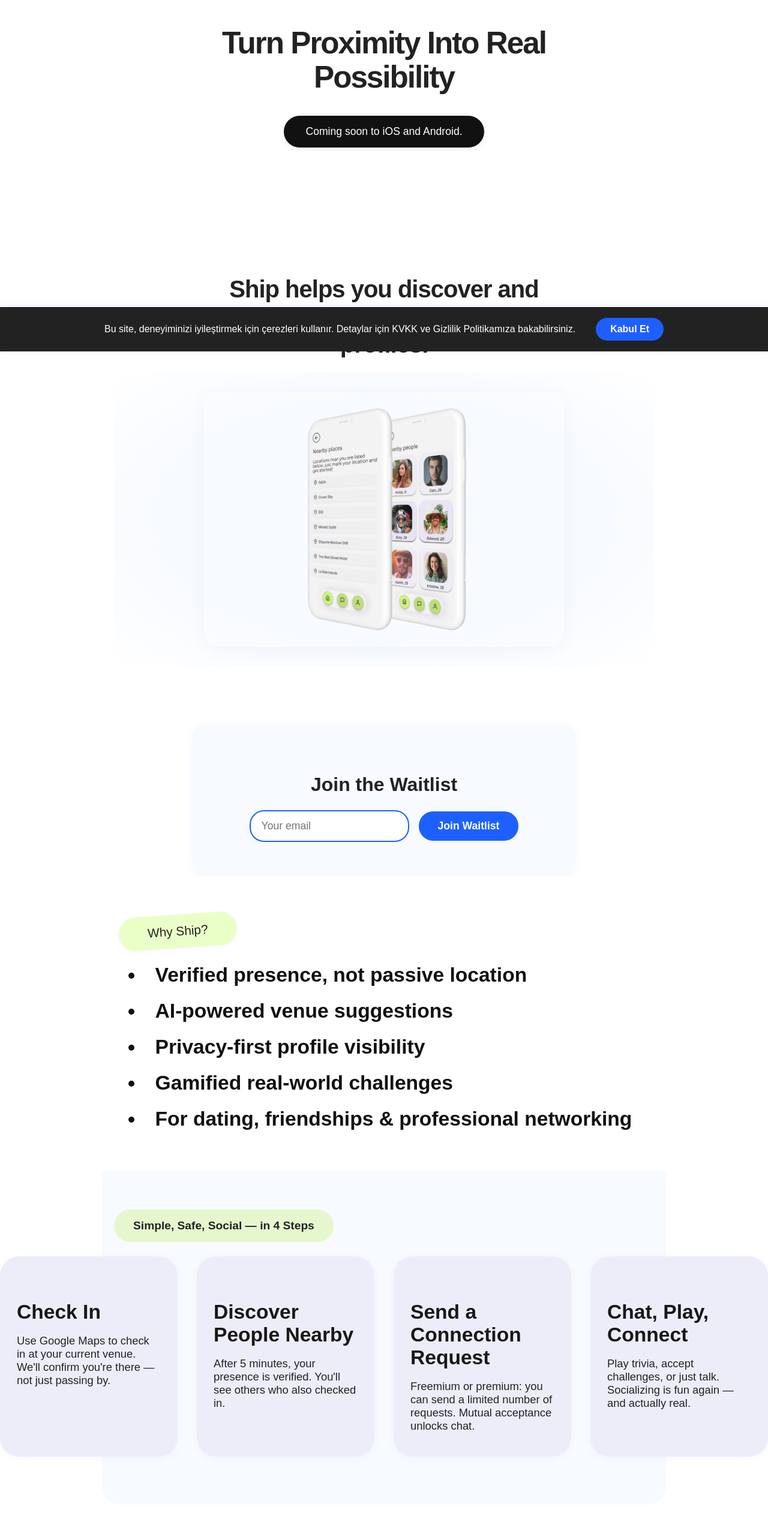
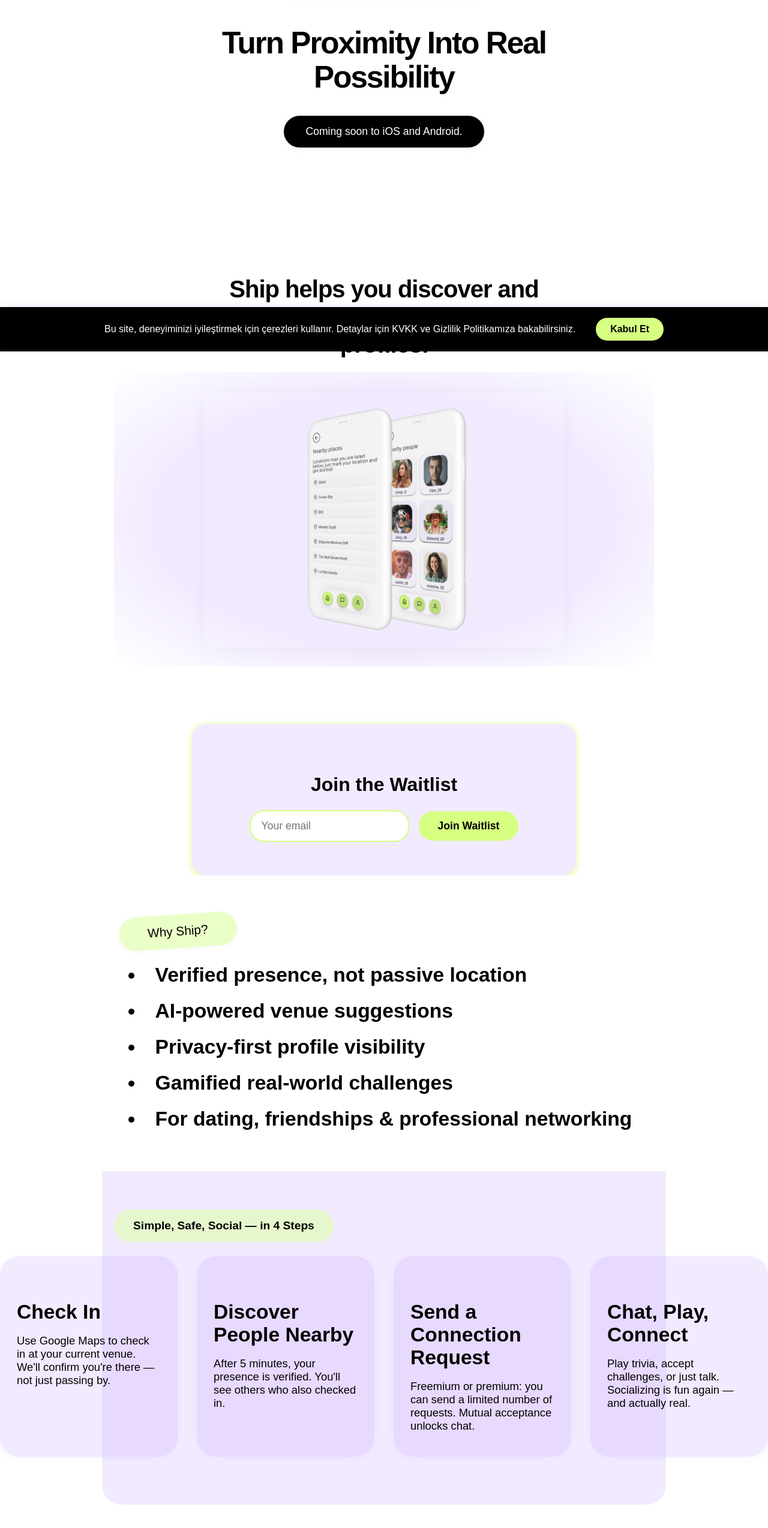
Before and after one commit to mertkilickaplan/shipWebsite, a React (Create React App) app: page / in a window 1280 px wide. Shown: the part 214-2762 px from the top of the page at 60% size. Built offline with nearby package versions, Linux system fonts and the light colour scheme.

Commit message:
Apply new brand palette

```diff
--- a/src/App.css
+++ b/src/App.css
@@ -1,3 +1,5 @@
+@import './styles.css';
+
 .App {
   text-align: center;
 }
@@ -14,18 +16,18 @@
 }
 
 .App-header {
-  background-color: #282c34;
+  background-color: var(--bg);
   min-height: 100vh;
   display: flex;
   flex-direction: column;
   align-items: center;
   justify-content: center;
   font-size: calc(10px + 2vmin);
-  color: white;
+  color: var(--text);
 }
 
 .App-link {
-  color: #61dafb;
+  color: var(--primary);
 }
 
 @keyframes App-logo-spin {
@@ -40,22 +42,22 @@
 body {
   margin: 0;
   font-family: Arial, sans-serif;
-  background: #ffffff;
+  background: var(--bg);
 }
 .header, .footer {
-  background: #1e60ff;
-  color: white;
+  background: var(--primary);
+  color: var(--text);
   padding: 40px 20px;
   text-align: center;
 }
 .features, .download {
-  background: #f4f4f4;
+  background: var(--accent);
   padding: 40px 20px;
   text-align: center;
 }
 .button {
-  background: #1e60ff;
-  color: #fff;
+  background: var(--primary);
+  color: var(--text);
   padding: 12px 24px;
   border: none;
   border-radius: 6px;
@@ -66,7 +68,7 @@
   transition: background 0.2s;
 }
 .button:hover {
-  background: #3566b8;
+  background: #c3f46f;
 }
 a {
   color: inherit;
@@ -81,20 +83,20 @@
 }
 .section h1, .section h2 {
   margin-bottom: 24px;
-  color: #222;
+  color: var(--text);
 }
 .section.about {
-  background: #ffffff;
+  background: var(--bg);
   text-align: center;
 }
 .section.services {
-  background: #fff;
+  background: var(--bg);
 }
 .section.projects {
-  background: #f7faff;
+  background: var(--accent);
 }
 .section.contact {
-  background: #fff;
+  background: var(--bg);
   text-align: center;
 }
 
@@ -106,7 +108,7 @@
   justify-content: center;
 }
 .project-card {
-  background: #fff;
+  background: var(--accent);
   border-radius: 12px;
   box-shadow: 0 2px 8px rgba(0,0,0,0.06);
   padding: 32px 24px;
@@ -122,8 +124,8 @@
 
 /* Footer */
 .footer {
-  background: #1e60ff;
-  color: #fff;
+  background: var(--primary);
+  color: var(--text);
   text-align: center;
   padding: 32px 20px;
   font-size: 1rem;
@@ -153,7 +155,7 @@
   width: 40vw;
   height: auto;
   object-fit: contain;
-  background: #f7faff;
+  background: var(--accent);
   border-radius: 16px;
   padding: 12px;
 }
@@ -166,7 +168,7 @@
   min-height: 60vh;
   padding-top: 48px;
   padding-bottom: 48px;
-  background: #fff;
+  background: var(--bg);
 }
 .hero-logo {
   max-width: 320px;
@@ -183,15 +185,15 @@
   margin: 0 0 40px 0;
   line-height: 1.1;
   letter-spacing: -2px;
-  color: #111;
+  color: var(--text);
 }
 .hero-btn-wrapper {
   display: flex;
   justify-content: center;
 }
 .hero-btn {
-  background: #111;
-  color: #fff;
+  background: var(--text);
+  color: var(--bg);
   padding: 16px 36px;
   border-radius: 32px;
   font-size: 1.1rem;
@@ -217,7 +219,7 @@
 }
 
 .feature-section {
-  background: #fff;
+  background: var(--bg);
   padding-top: 64px;
   padding-bottom: 64px;
   display: flex;
@@ -229,7 +231,7 @@
   font-weight: 800;
   text-align: center;
   margin-bottom: 48px;
-  color: #111;
+  color: var(--text);
   line-height: 1.15;
   letter-spacing: -1px;
 }
@@ -239,7 +241,7 @@
   align-items: center;
   width: 100%;
   min-height: 320px;
-  background: radial-gradient(ellipse at center, #f7faff 60%, #fff 100%);
+  background: radial-gradient(ellipse at center, var(--accent) 60%, var(--bg) 100%);
   border-radius: 32px;
   padding: 32px 0;
 }
@@ -268,7 +270,7 @@
 }
 
 .why-ship-section {
-  background: #fff;
+  background: var(--bg);
   display: flex;
   flex-direction: column;
   align-items: flex-start;
@@ -279,7 +281,7 @@
 }
 .why-ship-label {
   background: #eaffc7;
-  color: #222;
+  color: var(--text);
   display: inline-block;
   padding: 16px 48px;
   border-radius: 40px;
@@ -294,7 +296,7 @@
   list-style: disc inside;
   font-size: 2.1rem;
   font-weight: 600;
-  color: #111;
+  color: var(--text);
   margin: 0;
   padding-left: 24px;
   line-height: 1.25;
@@ -323,14 +325,14 @@
 
 /* Steps Section */
 .steps-section {
-  background: #f7faff;
+  background: var(--accent);
   padding: 64px 20px 80px 20px;
   border-radius: 0 0 32px 32px;
   margin-bottom: 40px;
 }
 .steps-header {
   background: #e6f7ce;
-  color: #222;
+  color: var(--text);
   font-size: 1.2rem;
   font-weight: 600;
   padding: 16px 32px;
@@ -348,7 +350,7 @@
   flex-wrap: nowrap;
 }
 .step-card {
-  background: #ededfa;
+  background: var(--accent);
   border-radius: 32px;
   padding: 40px 28px;
   min-width: 240px;
@@ -364,11 +366,11 @@
   font-size: 2.1rem;
   font-weight: 600;
   margin-bottom: 18px;
-  color: #181818;
+  color: var(--text);
 }
 .step-card p {
   font-size: 1.15rem;
-  color: #222;
+  color: var(--text);
   margin: 0;
 }
 
@@ -407,7 +409,7 @@
 
 /* Social Engine Section */
 .social-engine-section {
-  background: #fff;
+  background: var(--bg);
   padding: 64px 20px 48px 20px;
   text-align: left;
   max-width: 1200px;
@@ -417,13 +419,13 @@
   font-size: 2.8rem;
   font-weight: 800;
   margin-bottom: 36px;
-  color: #111;
+  color: var(--text);
   letter-spacing: -1px;
 }
 .social-engine-list {
   font-size: 2.5rem;
   font-weight: 400;
-  color: #111;
+  color: var(--text);
   list-style: disc inside;
   margin: 0;
   padding-left: 0;
@@ -444,7 +446,7 @@
 /* Marquee (Kayan Alt Bant) */
 .marquee-container {
   width: 100vw;
-  background: #111;
+  background: var(--text);
   height: 48px;
   overflow: hidden;
   display: flex;
@@ -470,7 +472,7 @@
 .marquee-content {
   display: block;
   min-width: max-content;
-  color: #fff;
+  color: var(--bg);
   font-size: 1.3rem;
   font-weight: 500;
   padding-right: 48px;
@@ -496,7 +498,7 @@
 .premium-label {
   display: inline-block;
   background: #e6f7ce;
-  color: #222;
+  color: var(--text);
   font-size: 1.3rem;
   font-weight: 500;
   border-radius: 40px;
@@ -510,7 +512,7 @@
 .premium-list {
   font-size: 2.5rem;
   font-weight: 400;
-  color: #111;
+  color: var(--text);
   list-style: disc inside;
   margin: 0;
   padding-left: 0;
@@ -541,7 +543,7 @@
   font-size: 1.5rem;
   font-weight: 600;
   margin-bottom: 32px;
-  color: #222;
+  color: var(--text);
 }
 .contact-form {
   max-width: 1200px;
@@ -564,7 +566,7 @@
   font-size: 1rem;
   font-weight: 500;
   margin-bottom: 4px;
-  color: #222;
+  color: var(--text);
 }
 .contact-field input,
 .contact-field textarea {
@@ -573,17 +575,17 @@
   border: 2px solid #bbb;
   border-radius: 16px;
   outline: none;
-  background: #fff;
+  background: var(--bg);
   transition: border 0.2s;
   resize: none;
 }
 .contact-field input:focus,
 .contact-field textarea:focus {
-  border-color: #1e60ff;
+  border-color: var(--primary);
 }
 .contact-desc {
   font-size: 1.1rem;
-  color: #222;
+  color: var(--text);
   margin: 12px 0 0 0;
 }
 .contact-submit {
@@ -591,17 +593,17 @@
   padding: 16px 0;
   font-size: 1.2rem;
   font-weight: 500;
-  background: #fff;
-  color: #222;
-  border: 2px solid #222;
+  background: var(--bg);
+  color: var(--text);
+  border: 2px solid var(--text);
   border-radius: 32px;
   cursor: pointer;
   margin-top: 12px;
   transition: background 0.2s, color 0.2s;
 }
 .contact-submit:hover {
-  background: #222;
-  color: #fff;
+  background: var(--text);
+  color: var(--bg);
 }
 @media (max-width: 900px) {
   .contact-row {
@@ -614,18 +616,18 @@
 }
 
 .waitlist-section {
-  background: #f7faff;
+  background: var(--accent);
   padding: 56px 20px 56px 20px;
   text-align: center;
   border-radius: 24px;
   margin: 32px auto 0 auto;
   max-width: 600px;
-  box-shadow: 0 2px 12px rgba(30,96,255,0.06);
+  box-shadow: 0 2px 12px var(--primary);
 }
 .waitlist-title {
   font-size: 2rem;
   font-weight: 700;
-  color: #1e60ff;
+  color: var(--primary);
   margin-bottom: 24px;
 }
 .waitlist-form {
@@ -637,7 +639,7 @@
 }
 .waitlist-form input[type="email"] {
   padding: 14px 18px;
-  border: 2px solid #1e60ff;
+  border: 2px solid var(--primary);
   border-radius: 24px;
   font-size: 1.1rem;
   outline: none;
@@ -645,11 +647,11 @@
   transition: border 0.2s;
 }
 .waitlist-form input[type="email"]:focus {
-  border-color: #3566b8;
+  border-color: #c3f46f;
 }
 .waitlist-form button {
-  background: #1e60ff;
-  color: #fff;
+  background: var(--primary);
+  color: var(--text);
   border: none;
   border-radius: 24px;
   padding: 14px 32px;
@@ -659,7 +661,7 @@
   transition: background 0.2s;
 }
 .waitlist-form button:hover {
-  background: #3566b8;
+  background: #c3f46f;
 }
 @media (max-width: 700px) {
   .waitlist-form {
@@ -670,3 +672,7 @@
     padding: 32px 8px;
   }
 }
+
+.card {
+  background: var(--accent);
+}
--- a/src/CookieBanner.css
+++ b/src/CookieBanner.css
@@ -3,8 +3,8 @@
   left: 0;
   right: 0;
   bottom: 0;
-  background: #222;
-  color: #fff;
+  background: var(--text);
+  color: var(--bg);
   padding: 18px 16px;
   display: flex;
   justify-content: center;
@@ -15,8 +15,8 @@
   gap: 18px;
 }
 .cookie-accept-btn {
-  background: #1e60ff;
-  color: #fff;
+  background: var(--primary);
+  color: var(--text);
   border: none;
   border-radius: 20px;
   padding: 10px 24px;
@@ -27,7 +27,7 @@
   transition: background 0.2s;
 }
 .cookie-accept-btn:hover {
-  background: #3566b8;
+  background: #c3f46f;
 }
 @media (max-width: 700px) {
   .cookie-banner {
@@ -41,3 +41,10 @@
     margin-left: 0;
   }
 }
+.card { background: var(--accent); }
+.btn-primary,
+a.btn {
+  background: var(--primary);
+  color: var(--text);
+}
+.btn-primary:hover { background: #c3f46f; }
--- a/src/index.js
+++ b/src/index.js
@@ -1,6 +1,7 @@
 import React from 'react';
 import ReactDOM from 'react-dom/client';
 import './index.css';
+import './styles.css';
 import App from './App';
 import reportWebVitals from './reportWebVitals';
 
--- /dev/null
+++ b/src/styles.css
@@ -0,0 +1,20 @@
+:root {
+  --primary: #D7FF81;        /* main accent color */
+  --accent:  #BC96FF33;      /* 20 %-opacity purple (hex alpha 33) */
+  --text:    #000000;        /* primary text color */
+  --bg:      #FFFFFF;        /* background color */
+}
+
+body {
+  background: var(--bg);
+  color: var(--text);
+}
+
+.btn-primary,
+a.btn {
+  background: var(--primary);
+  color: var(--text);
+}
+.btn-primary:hover { background: #c3f46f; } /* 10 % darker */
+
+.card { background: var(--accent); }
```
